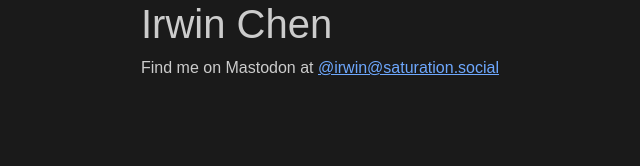
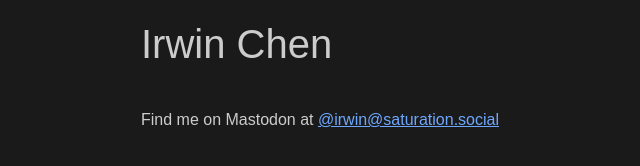
Before and after one commit to tmonkey/irwinchen, a plain HTML site: page index.html in a window 1280 px wide. Shown: the whole page, without its empty margins (131-771 px from the left). Drawn offline with nearby package versions, Linux system fonts and the light colour scheme; a web font is replaced by a local one.

Commit message:
changed h1 margins

```diff
--- a/style.css
+++ b/style.css
@@ -4,4 +4,5 @@ h1 {
 
 	font-weight: 400;
 	font-style: normal;
+	margin: .5em 0 1em 0;
 }
```
